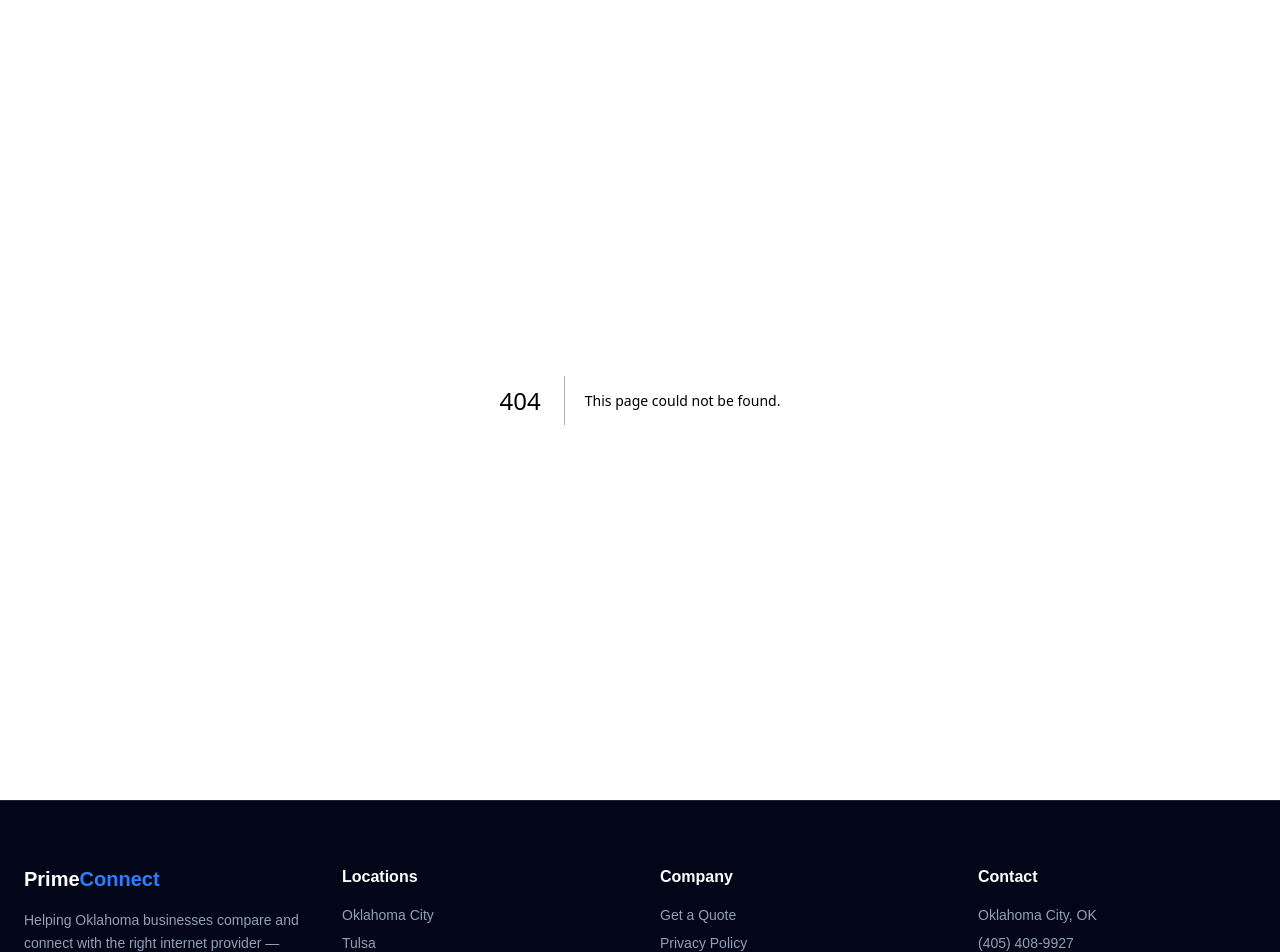
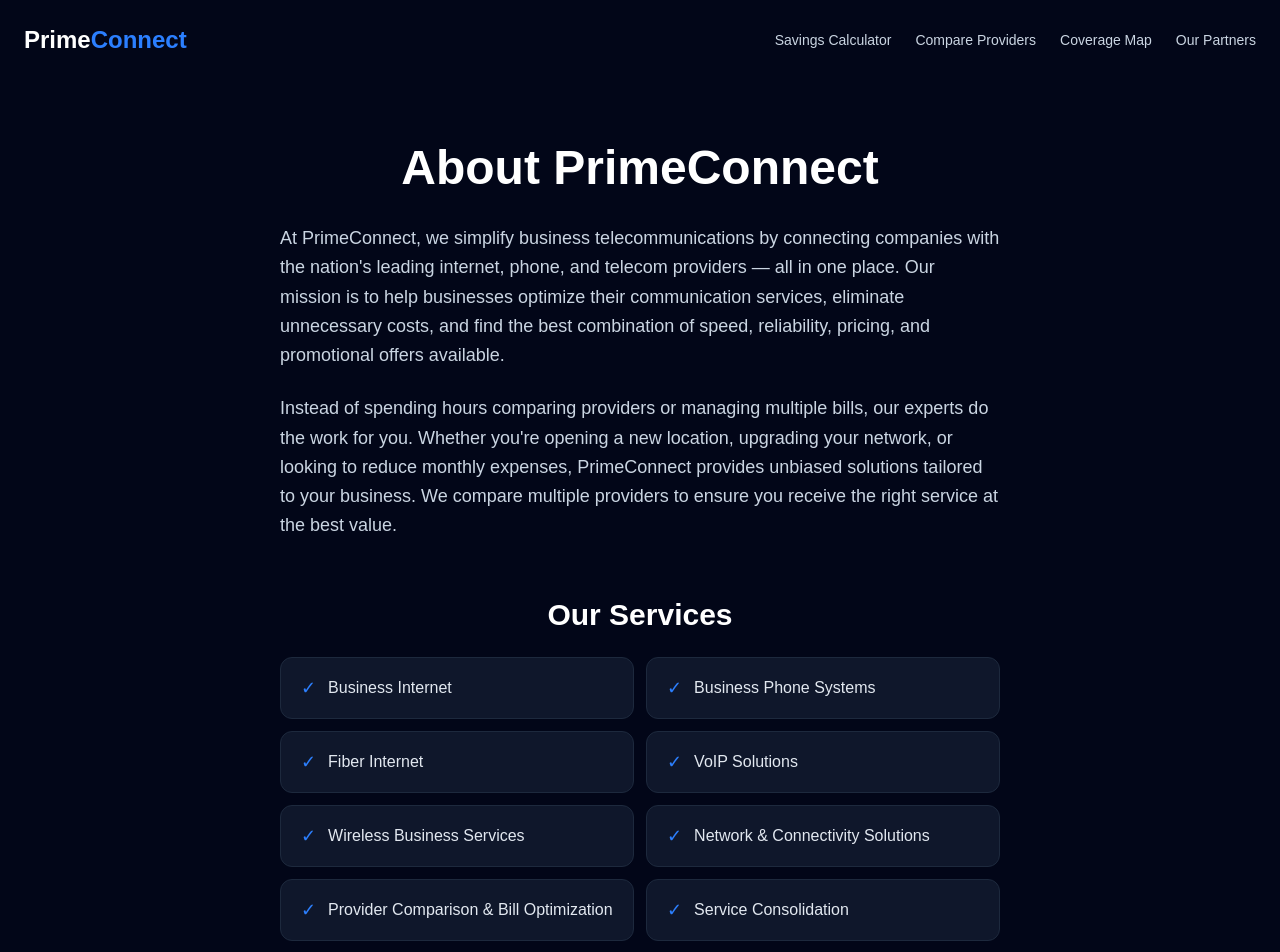
Before and after one commit to dinakarzeddy/business-internet-funnel, a Next.js app: page /about in a window 1280 px wide. Before the commit this address had no page. Shown: the top 952 px of the page. Built offline with nearby package versions, Linux system fonts and the light colour scheme.

Commit message:
Add about page, update nav, remove tools section

```diff
--- /dev/null
+++ b/app/about/page.tsx
@@ -0,0 +1,101 @@
+import Link from "next/link";
+
+export const metadata = {
+  title: "About Us | PrimeConnect",
+  description:
+    "PrimeConnect connects businesses with the nation's leading internet, phone, and telecom providers — all in one place. Compare, save, and stay connected with confidence.",
+};
+
+const services = [
+  "Business Internet",
+  "Business Phone Systems",
+  "Fiber Internet",
+  "VoIP Solutions",
+  "Wireless Business Services",
+  "Network & Connectivity Solutions",
+  "Provider Comparison & Bill Optimization",
+  "Service Consolidation",
+];
+
+export default function AboutPage() {
+  return (
+    <main className="min-h-screen bg-slate-950 text-white">
+      <nav className="max-w-7xl mx-auto px-6 py-6 flex items-center justify-between">
+        <Link href="/" className="text-2xl font-bold text-white">
+          Prime<span className="text-blue-500">Connect</span>
+        </Link>
+
+        <div className="hidden md:flex items-center gap-6 text-sm">
+          <Link href="/savings-calculator" className="text-slate-300 hover:text-blue-500 transition-colors">
+            Savings Calculator
+          </Link>
+          <Link href="/compare-providers" className="text-slate-300 hover:text-blue-500 transition-colors">
+            Compare Providers
+          </Link>
+          <Link href="/coverage-map" className="text-slate-300 hover:text-blue-500 transition-colors">
+            Coverage Map
+          </Link>
+          <Link href="/providers" className="text-slate-300 hover:text-blue-500 transition-colors">
+            Our Partners
+          </Link>
+        </div>
+      </nav>
+
+      <section className="max-w-3xl mx-auto px-6 py-16">
+        <h1 className="text-4xl md:text-5xl font-bold mb-8 text-center">
+          About PrimeConnect
+        </h1>
+
+        <div className="space-y-6 text-slate-300 leading-relaxed text-lg">
+          <p>
+            At PrimeConnect, we simplify business telecommunications by
+            connecting companies with the nation's leading internet, phone,
+            and telecom providers — all in one place. Our mission is to help
+            businesses optimize their communication services, eliminate
+            unnecessary costs, and find the best combination of speed,
+            reliability, pricing, and promotional offers available.
+          </p>
+          <p>
+            Instead of spending hours comparing providers or managing
+            multiple bills, our experts do the work for you. Whether you're
+            opening a new location, upgrading your network, or looking to
+            reduce monthly expenses, PrimeConnect provides unbiased solutions
+            tailored to your business. We compare multiple providers to
+            ensure you receive the right service at the best value.
+          </p>
+        </div>
+
+        <h2 className="text-2xl md:text-3xl font-bold mt-14 mb-6 text-center">
+          Our Services
+        </h2>
+
+        <div className="grid sm:grid-cols-2 gap-3">
+          {services.map((service) => (
+            <div
+              key={service}
+              className="bg-slate-900 border border-slate-800 rounded-xl px-5 py-4 flex items-center gap-3"
+            >
+              <span className="text-blue-500 text-lg">✓</span>
+              <span className="text-slate-200 font-medium">{service}</span>
+            </div>
+          ))}
+        </div>
+
+        <p className="text-slate-400 text-center mt-10 leading-relaxed">
+          With access to multiple top telecom providers, PrimeConnect helps
+          businesses save time, reduce costs, and stay connected with
+          confidence.
+        </p>
+
+        <div className="text-center mt-10">
+          <Link
+            href="/#questionnaire"
+            className="bg-blue-600 hover:bg-blue-700 text-white font-semibold px-8 py-4 rounded-full inline-block transition-all"
+          >
+            Check Availability
+          </Link>
+        </div>
+      </section>
+    </main>
+  );
+}
--- a/app/page.tsx
+++ b/app/page.tsx
@@ -280,12 +280,28 @@ setLoading(true);
         })}}
       />
       <nav className="max-w-7xl mx-auto px-6 py-6 flex items-center justify-between">
-  <div className="text-2xl font-bold text-white">
-    Prime<span className="text-blue-500">Connect</span>
-  </div>
+        <div className="text-2xl font-bold text-white">
+          Prime<span className="text-blue-500">Connect</span>
+        </div>
 
-
-</nav>
+        <div className="hidden md:flex items-center gap-6 text-sm">
+        <a href="/about" className="text-slate-300 hover:text-blue-500 transition-colors">
+    About
+  </a>
+          <a href="/savings-calculator" className="text-slate-300 hover:text-blue-500 transition-colors">
+            Savings Calculator
+          </a>
+          <a href="/compare-providers" className="text-slate-300 hover:text-blue-500 transition-colors">
+            Compare Providers
+          </a>
+          <a href="/coverage-map" className="text-slate-300 hover:text-blue-500 transition-colors">
+            Coverage Map
+          </a>
+          <a href="/providers" className="text-slate-300 hover:text-blue-500 transition-colors">
+            Our Partners
+          </a>
+        </div>
+      </nav>
       <section id="questionnaire" className="max-w-7xl mx-auto px-6 py-24 text-center">
 
         <h1 className="text-5xl md:text-7xl font-bold mb-6">
@@ -632,6 +648,8 @@ setLoading(true);
         </section>
       )}
 
+
+
 {/* FAQ Section */}
       <section className="max-w-3xl mx-auto px-6 pb-24">
         <h2 className="text-3xl font-bold text-center mb-10">Frequently Asked Questions</h2>
```
